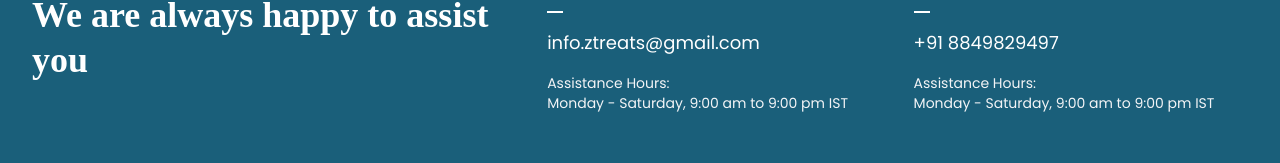
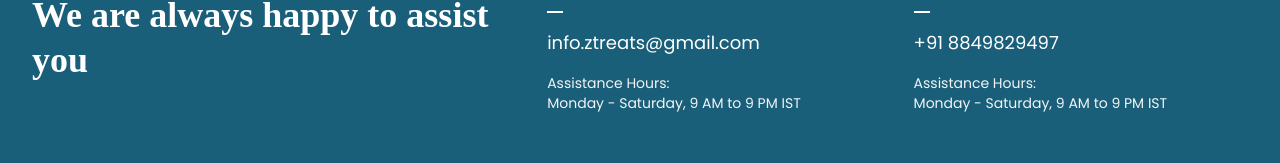
Before and after one commit to Rectangle-Technologies/ztreats-ui, a Next.js app: page /contact in a window 1280 px wide. Shown: the part 197-360 px from the top of the page. Built offline with nearby package versions, Linux system fonts and the light colour scheme; a web font is replaced by a local one.

Commit message:
Updated contact info and added message in WA

```diff
--- a/components/contact/ContactInfo.tsx
+++ b/components/contact/ContactInfo.tsx
@@ -4,12 +4,12 @@ const CONTACT_INFO = [
 	{
 		title: "Email Address",
 		value: "info.ztreats@gmail.com",
-		hours: "Monday - Saturday, 9:00 am to 9:00 pm IST",
+		hours: "Monday - Saturday, 9 AM to 9 PM IST",
 	},
 	{
 		title: "Contact",
 		value: "+91 8849829497",
-		hours: "Monday - Saturday, 9:00 am to 9:00 pm IST",
+		hours: "Monday - Saturday, 9 AM to 9 PM IST",
 	},
 ];
 
--- a/components/landing/ProductCard.tsx
+++ b/components/landing/ProductCard.tsx
@@ -87,7 +87,7 @@ export default function ProductCard({ name, description, image, price, originalP
 				{/* Button */}
 				<div className="flex justify-center">
 					<Button asChild className="bg-black hover:bg-gray-700 text-white px-2 lg:px-4 py-3 text-xs sm:text-sm transition-colors h-full cursor-pointer w-full md:w-4/5">
-						<Link href={getWhatsAppUrl()}>Order On Whatsapp</Link>
+						<Link href={getWhatsAppUrl(`Hey! I want to order ${name}`)}>Order On Whatsapp</Link>
 					</Button>
 				</div>
 			</div>
```
